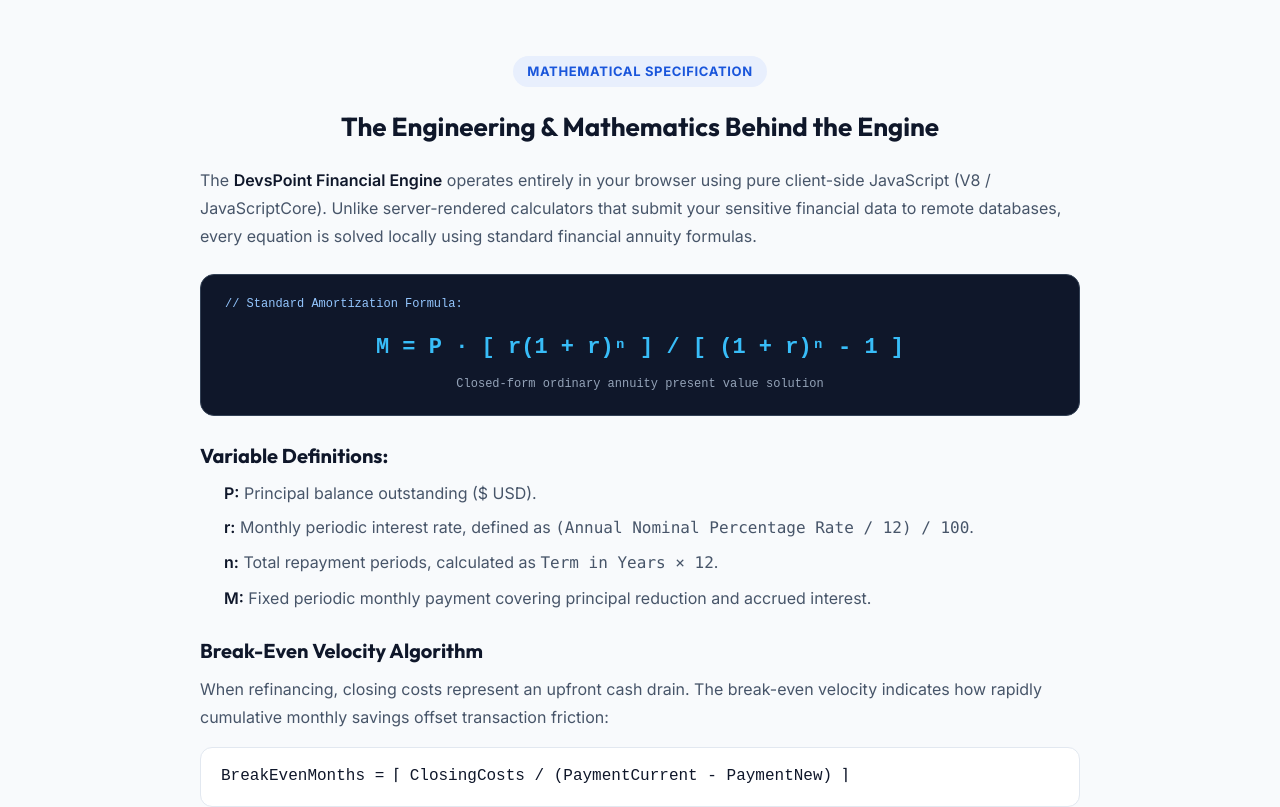
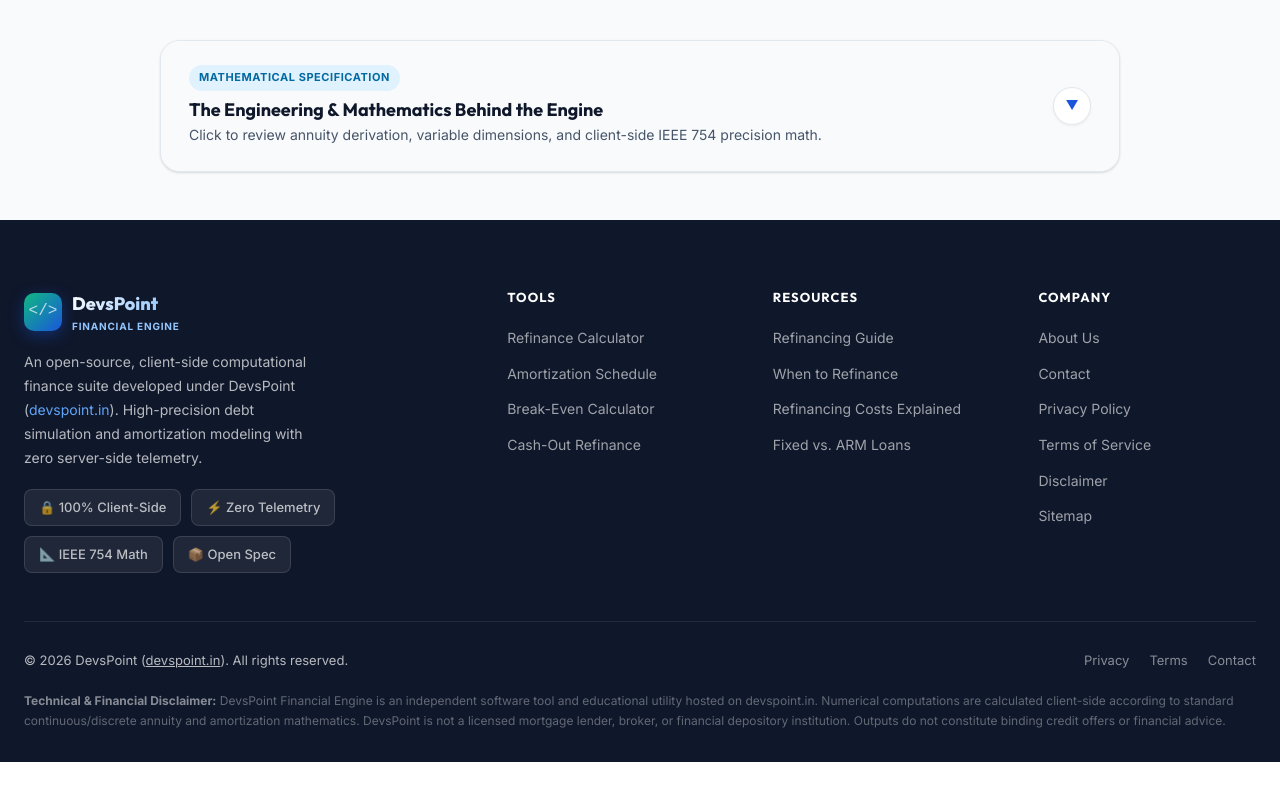
Before and after one commit to ronin5696/calculator-tool, a Next.js app: page /calculator in a window 1280 px wide. Shown: the part 1520-2327 px from the top of the page. After the commit the page ends 2282 px from the top, so only its background shows below. Built offline with nearby package versions, Linux system fonts and the light colour scheme.

Commit message:
feat(ui): make developer mechanics, formulas, and typescript code collapsible into accordion

```diff
--- a/src/app/calculator/page.tsx
+++ b/src/app/calculator/page.tsx
@@ -80,22 +80,28 @@
 
       <RefinanceCalculator />
 
-      {/* Mathematical & Engineering Mechanics Breakdown */}
-      <section className="section section-surface" aria-labelledby="guide-title">
-        <div className="section-container">
-          <div className="prose" style={{ maxWidth: 880, margin: "0 auto" }}>
-            <div style={{ textAlign: "center", marginBottom: 24 }}>
-              <span className="section-tag">Mathematical Specification</span>
-              <h2 id="guide-title" style={{ marginTop: 8 }}>The Engineering &amp; Mathematics Behind the Engine</h2>
+      {/* Mathematical & Engineering Mechanics Breakdown (Collapsible) */}
+      <section className="section section-surface" aria-labelledby="guide-title" style={{ paddingTop: "32px", paddingBottom: "48px" }}>
+        <div className="section-container" style={{ maxWidth: 960 }}>
+          <details className="dev-docs-accordion">
+            <summary className="dev-docs-summary">
+              <div className="dev-docs-summary-left">
+                <span className="dev-docs-badge">Mathematical Specification</span>
+                <h2 id="guide-title" className="dev-docs-title">The Engineering &amp; Mathematics Behind the Engine</h2>
+                <p className="dev-docs-desc">Click to review annuity derivation, variable dimensions, and client-side IEEE 754 precision math.</p>
               </div>
+              <span className="dev-docs-chevron" aria-hidden="true">▼</span>
+            </summary>
 
+            <div className="dev-docs-content">
+              <div className="prose" style={{ maxWidth: "100%", margin: "0 auto", fontSize: "15px", color: "var(--text-secondary)", lineHeight: 1.8 }}>
                 <p>
                   The <strong>DevsPoint Financial Engine</strong> operates entirely in your browser using pure client-side JavaScript (V8 / JavaScriptCore). Unlike server-rendered calculators that submit your sensitive financial data to remote databases, every equation is solved locally using standard financial annuity formulas.
                 </p>
 
-            <div style={{ background: "#0f172a", color: "#f8fafc", padding: "20px 24px", borderRadius: "14px", fontFamily: "monospace", margin: "24px 0", border: "1px solid #334155" }}>
+                <div style={{ background: "#0f172a", color: "#f8fafc", padding: "18px 22px", borderRadius: "14px", fontFamily: "monospace", margin: "20px 0", border: "1px solid #334155" }}>
                   <div style={{ color: "#93c5fd", fontSize: "12px", marginBottom: "6px" }}>// Standard Amortization Formula:</div>
-              <div style={{ fontSize: "22px", fontWeight: "bold", color: "#38bdf8", textAlign: "center", padding: "10px 0" }}>
+                  <div style={{ fontSize: "clamp(18px, 4vw, 22px)", fontWeight: "bold", color: "#38bdf8", textAlign: "center", padding: "10px 0" }}>
                     M = P · [ r(1 + r)ⁿ ] / [ (1 + r)ⁿ - 1 ]
                   </div>
                   <div style={{ fontSize: "12px", color: "#94a3b8", textAlign: "center" }}>
@@ -111,18 +117,18 @@
                   <li><strong>M:</strong> Fixed periodic monthly payment covering principal reduction and accrued interest.</li>
                 </ul>
 
-            <h3>Break-Even Velocity Algorithm</h3>
+                <h3 style={{ marginTop: "28px" }}>Break-Even Velocity Algorithm</h3>
                 <p>
                   When refinancing, closing costs represent an upfront cash drain. The break-even velocity indicates how rapidly cumulative monthly savings offset transaction friction:
                 </p>
-            <div style={{ background: "#ffffff", border: "1px solid var(--border)", borderRadius: "12px", padding: "16px 20px", margin: "16px 0", fontFamily: "monospace" }}>
+                <div style={{ background: "var(--surface)", border: "1px solid var(--border)", borderRadius: "12px", padding: "16px 20px", margin: "16px 0", fontFamily: "monospace" }}>
                   BreakEvenMonths = ⌈ ClosingCosts / (PaymentCurrent - PaymentNew) ⌉
                 </div>
                 <p>
                   If <code>PaymentNew ≥ PaymentCurrent</code>, the break-even is mathematically <code>Infinity</code> (a non-recovering trade).
                 </p>
 
-            <h3>Exporting Data &amp; Integrating with APIs</h3>
+                <h3 style={{ marginTop: "28px" }}>Exporting Data &amp; Integrating with APIs</h3>
                 <p>
                   We provide a first-class <strong>&quot;💻 API / JSON&quot;</strong> view directly in the results panel. Click <strong>&quot;Export JSON&quot;</strong> to download the complete data structure or <strong>&quot;Copy API Payload&quot;</strong> to copy the schema to your clipboard. You can paste this payload directly into Python data frames (<code>pandas.read_json</code>) or automated spreadsheet models.
                 </p>
@@ -135,6 +141,8 @@
                 </div>
               </div>
             </div>
+          </details>
+        </div>
       </section>
     </>
   );
--- a/src/app/globals.css
+++ b/src/app/globals.css
@@ -1744,3 +1744,121 @@
   font-size: 13px;
   color: #047857;
 }
+
+/* ===================== DEVELOPER DOCS ACCORDION ===================== */
+.dev-docs-accordion {
+  background: white;
+  border: 1px solid var(--border);
+  border-radius: 20px;
+  box-shadow: var(--shadow-sm);
+  transition: all 0.3s ease;
+  overflow: hidden;
+  margin: 32px auto 0;
+  max-width: 1000px;
+  width: 100%;
+}
+
+.dev-docs-accordion[open] {
+  border-color: rgba(26, 86, 219, 0.4);
+  box-shadow: var(--shadow-md);
+}
+
+.dev-docs-summary {
+  display: flex;
+  align-items: center;
+  justify-content: space-between;
+  gap: 16px;
+  padding: 24px 28px;
+  cursor: pointer;
+  user-select: none;
+  background: var(--surface);
+  transition: background 0.2s ease;
+  list-style: none;
+}
+
+.dev-docs-summary::-webkit-details-marker {
+  display: none;
+}
+
+.dev-docs-summary:hover {
+  background: #f1f5f9;
+}
+
+.dev-docs-summary-left {
+  display: flex;
+  flex-direction: column;
+  gap: 4px;
+}
+
+.dev-docs-badge {
+  display: inline-flex;
+  align-items: center;
+  gap: 6px;
+  font-size: 11px;
+  font-weight: 700;
+  color: #0369a1;
+  background: #e0f2fe;
+  padding: 4px 10px;
+  border-radius: 100px;
+  width: fit-content;
+  text-transform: uppercase;
+  letter-spacing: 0.05em;
+  margin-bottom: 4px;
+}
+
+.dev-docs-title {
+  font-size: 18px;
+  font-weight: 700;
+  color: var(--dark);
+  margin: 0;
+}
+
+.dev-docs-desc {
+  font-size: 14px;
+  color: var(--text-secondary);
+  margin: 0;
+}
+
+.dev-docs-chevron {
+  width: 38px;
+  height: 38px;
+  min-width: 38px;
+  border-radius: 50%;
+  background: white;
+  border: 1px solid var(--border);
+  display: flex;
+  align-items: center;
+  justify-content: center;
+  font-size: 13px;
+  color: var(--primary);
+  transition: transform 0.3s ease, background 0.2s ease, color 0.2s ease;
+  box-shadow: 0 1px 3px rgba(0,0,0,0.06);
+}
+
+.dev-docs-accordion[open] .dev-docs-chevron {
+  transform: rotate(180deg);
+  background: var(--primary);
+  color: white;
+  border-color: var(--primary);
+}
+
+.dev-docs-content {
+  padding: 32px 28px;
+  border-top: 1px solid var(--border);
+  background: white;
+}
+
+@media (max-width: 640px) {
+  .dev-docs-summary {
+    padding: 18px 16px;
+  }
+  .dev-docs-title {
+    font-size: 16px;
+  }
+  .dev-docs-desc {
+    font-size: 13px;
+  }
+  .dev-docs-content {
+    padding: 20px 16px;
+  }
+}
--- a/src/app/page.tsx
+++ b/src/app/page.tsx
@@ -151,27 +151,32 @@
         <RefinanceCalculator />
       </section>
 
-      {/* ─── Developer Perspective: Mechanics, Formula & Code Breakdown ─── */}
-      <section className="section" id="engine-mechanics" aria-labelledby="mechanics-title" style={{ background: "#ffffff", borderTop: "1px solid var(--border)", borderBottom: "1px solid var(--border)" }}>
+      {/* ─── Developer Perspective: Mechanics, Formula & Code Breakdown (Collapsible) ─── */}
+      <section className="section" id="engine-mechanics" aria-labelledby="mechanics-title" style={{ background: "#ffffff", borderTop: "1px solid var(--border)", borderBottom: "1px solid var(--border)", paddingTop: "40px", paddingBottom: "40px" }}>
         <div className="section-container" style={{ maxWidth: 1000 }}>
-          <div style={{ textAlign: "center", marginBottom: 36 }}>
-            <span className="section-tag" style={{ background: "#e0f2fe", color: "#0369a1" }}>🛠️ Developer Perspective &amp; Software Architecture</span>
-            <h2 id="mechanics-title" className="section-title" style={{ marginTop: 12 }}>
-              The Mechanics &amp; Mathematics of the DevsPoint Financial Engine
+          <details className="dev-docs-accordion">
+            <summary className="dev-docs-summary">
+              <div className="dev-docs-summary-left">
+                <span className="dev-docs-badge">🛠️ Developer Documentation</span>
+                <h2 id="mechanics-title" className="dev-docs-title">
+                  Engine Architecture, Mathematical Derivation &amp; TypeScript Source Code
                 </h2>
-            <p className="section-subtitle" style={{ maxWidth: 740, margin: "0 auto" }}>
-              How our open-source computational engine calculates monthly amortized payments, interest decay, and break-even timelines with zero server-side telemetry.
+                <p className="dev-docs-desc">
+                  Click to inspect the discrete compounding formula, recurrence amort algorithm, and IEEE 754 precision safeguards.
                 </p>
               </div>
+              <span className="dev-docs-chevron" aria-hidden="true">▼</span>
+            </summary>
 
-          <div className="prose" style={{ maxWidth: "100%", margin: "0 auto", fontSize: "16px", color: "var(--text-secondary)", lineHeight: 1.8 }}>
+            <div className="dev-docs-content">
+              <div className="prose" style={{ maxWidth: "100%", margin: "0 auto", fontSize: "15px", color: "var(--text-secondary)", lineHeight: 1.8 }}>
                 <h3>1. The Core Mathematical Formula: Closed-Form Monthly Amortization</h3>
                 <p>
                   Under standard consumer credit underwriting, mortgage amortization schedules follow a fixed-payment annuity structure. Rather than computing continuous compounding, standard retail loans apply discrete monthly compounding where the periodic interest rate is defined as:
                 </p>
-            <div style={{ background: "#0f172a", color: "#f8fafc", padding: "20px 24px", borderRadius: "14px", fontFamily: "monospace", margin: "20px 0", border: "1px solid #334155" }}>
-              <div style={{ color: "#93c5fd", fontSize: "13px", marginBottom: "8px" }}>// Standard Amortization Formula:</div>
-              <div style={{ fontSize: "22px", fontWeight: "bold", color: "#38bdf8", textAlign: "center", padding: "12px 0" }}>
+                <div style={{ background: "#0f172a", color: "#f8fafc", padding: "18px 22px", borderRadius: "14px", fontFamily: "monospace", margin: "16px 0", border: "1px solid #334155" }}>
+                  <div style={{ color: "#93c5fd", fontSize: "12px", marginBottom: "6px" }}>// Standard Amortization Formula:</div>
+                  <div style={{ fontSize: "clamp(18px, 4vw, 22px)", fontWeight: "bold", color: "#38bdf8", textAlign: "center", padding: "10px 0" }}>
                     M = P · [ r(1 + r)ⁿ ] / [ (1 + r)ⁿ - 1 ]
                   </div>
                   <div style={{ fontSize: "12px", color: "#94a3b8", textAlign: "center" }}>
@@ -187,24 +192,24 @@
                   <li><strong>M (Periodic Payment):</strong> The constant monthly payment covering both accrued interest and principal reduction.</li>
                 </ul>
 
-            <h3 style={{ marginTop: "36px" }}>2. Mathematical Derivation from Ordinary Annuity Present Value</h3>
+                <h3 style={{ marginTop: "32px" }}>2. Mathematical Derivation from Ordinary Annuity Present Value</h3>
                 <p>
                   The formula originates from the principle of discounted cash flows. A fixed-rate mortgage is mathematically equivalent to the present value of an ordinary annuity. The initial loan principal <em>P</em> must equal the discounted sum of all future monthly installments <em>M</em>:
                 </p>
-            <div style={{ background: "var(--surface)", border: "1px solid var(--border)", borderRadius: "12px", padding: "18px 24px", margin: "16px 0", fontFamily: "monospace" }}>
+                <div style={{ background: "var(--surface)", border: "1px solid var(--border)", borderRadius: "12px", padding: "16px 20px", margin: "14px 0", fontFamily: "monospace" }}>
                   P = ∑ [ M / (1 + r)ᵏ ] for k = 1 to n
                 </div>
                 <p>
                   Factoring out the constant monthly payment <em>M</em> yields a finite geometric series with common ratio <em>(1 + r)⁻¹</em>. Applying the sum formula for a geometric progression:
                 </p>
-            <div style={{ background: "var(--surface)", border: "1px solid var(--border)", borderRadius: "12px", padding: "18px 24px", margin: "16px 0", fontFamily: "monospace" }}>
+                <div style={{ background: "var(--surface)", border: "1px solid var(--border)", borderRadius: "12px", padding: "16px 20px", margin: "14px 0", fontFamily: "monospace" }}>
                   P = M · [ 1 - (1 + r)⁻ⁿ ] / r
                 </div>
                 <p>
                   Multiplying numerator and denominator by <em>(1 + r)ⁿ</em> and isolating <em>M</em> yields the closed-form equation implemented inside the <strong>DevsPoint Financial Engine</strong>.
                 </p>
 
-            <h3 style={{ marginTop: "36px" }}>3. Recurrence Algorithm for Amortization Schedules</h3>
+                <h3 style={{ marginTop: "32px" }}>3. Recurrence Algorithm for Amortization Schedules</h3>
                 <p>
                   While total monthly payment <em>M</em> remains constant, the ratio allocated between interest and principal shifts dynamically each month. For month <em>k</em>:
                 </p>
@@ -217,12 +222,12 @@
                   Because interest is recalculated against a declining balance, principal repayment velocity accelerates non-linearly over the loan lifecycle.
                 </p>
 
-            <h3 style={{ marginTop: "36px" }}>4. Production TypeScript Implementation</h3>
+                <h3 style={{ marginTop: "32px" }}>4. Production TypeScript Implementation</h3>
                 <p>
                   Below is the exact pure functional TypeScript implementation running client-side inside this Web Application:
                 </p>
 
-            <div style={{ background: "#0f172a", borderRadius: "14px", padding: "20px", color: "#f8fafc", border: "1px solid #334155", margin: "20px 0", overflowX: "auto" }}>
+                <div style={{ background: "#0f172a", borderRadius: "14px", padding: "18px", color: "#f8fafc", border: "1px solid #334155", margin: "16px 0", overflowX: "auto" }}>
                   <div style={{ display: "flex", justifyContent: "space-between", fontSize: "12px", color: "#64748b", borderBottom: "1px solid #1e293b", paddingBottom: "8px", marginBottom: "12px" }}>
                     <span>dp-financial-engine.ts</span>
                     <span>TypeScript / Pure Function</span>
@@ -267,7 +272,7 @@
                   </pre>
                 </div>
 
-            <h3 style={{ marginTop: "36px" }}>5. IEEE 754 Floating-Point Precision Considerations</h3>
+                <h3 style={{ marginTop: "32px" }}>5. IEEE 754 Floating-Point Precision Considerations</h3>
                 <p>
                   JavaScript uses the <code>IEEE 754 standard</code> for double-precision binary floating-point numbers (64-bit). In cumulative amortization loops involving 360 monthly iterations, floating-point rounding errors (e.g. <code>0.1 + 0.2 = 0.30000000000000004</code>) can accumulate and cause rounding discrepancies on terminal payments.
                 </p>
@@ -280,11 +285,13 @@
                   <li>JSON payloads export with explicitly typed floating-point numerics for seamless integration with backend APIs in Python, Go, or Java.</li>
                 </ul>
 
-            <h3 style={{ marginTop: "36px" }}>6. Open API &amp; JSON Specification</h3>
+                <h3 style={{ marginTop: "32px" }}>6. Open API &amp; JSON Specification</h3>
                 <p>
                   Developers can export calculations via the <strong>&quot;💻 API / JSON&quot;</strong> tab or click <strong>&quot;Export JSON&quot;</strong> above to download the raw numerical schema. This allows programmatic validation against Excel financial models, Python NumPy financial functions (<code>numpy_financial.pmt</code>), and automated lending pipelines.
                 </p>
               </div>
+            </div>
+          </details>
         </div>
       </section>
 
```
Lines whose indentation alone changed are shown as unchanged.
